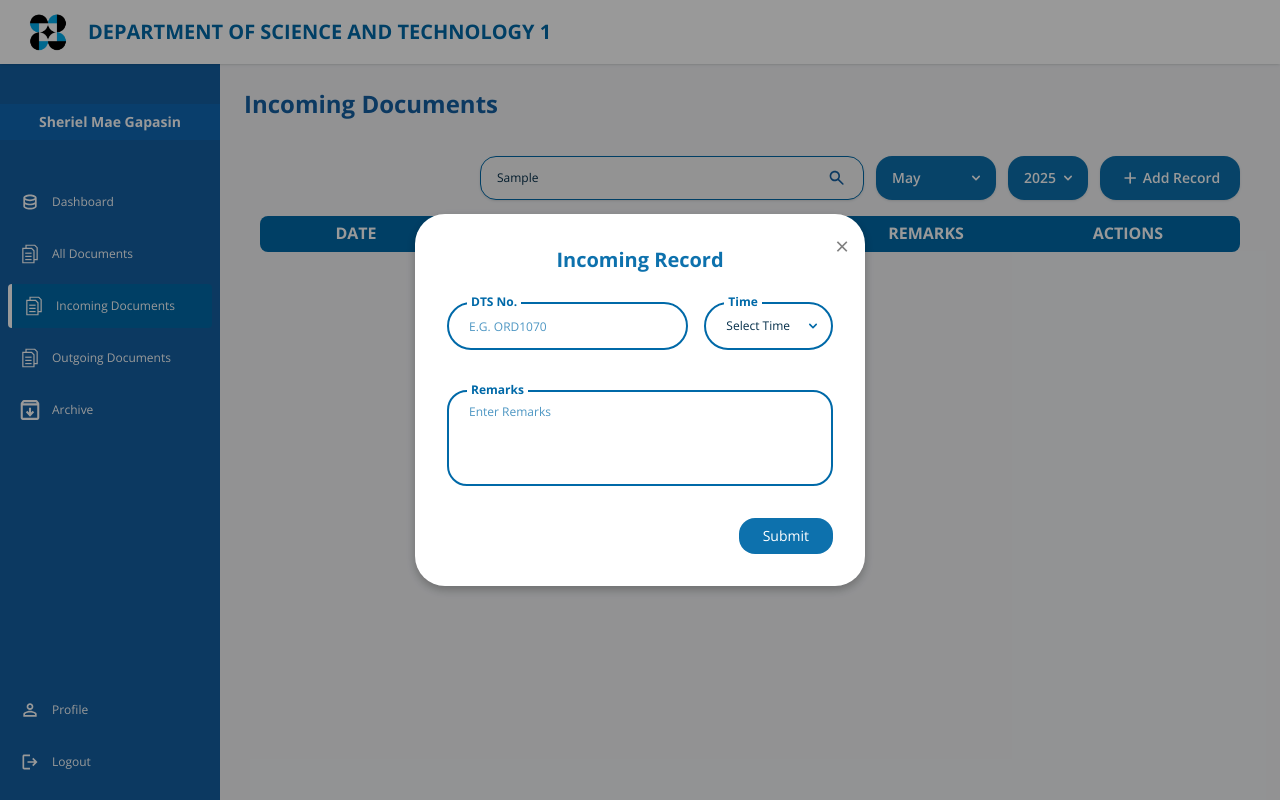
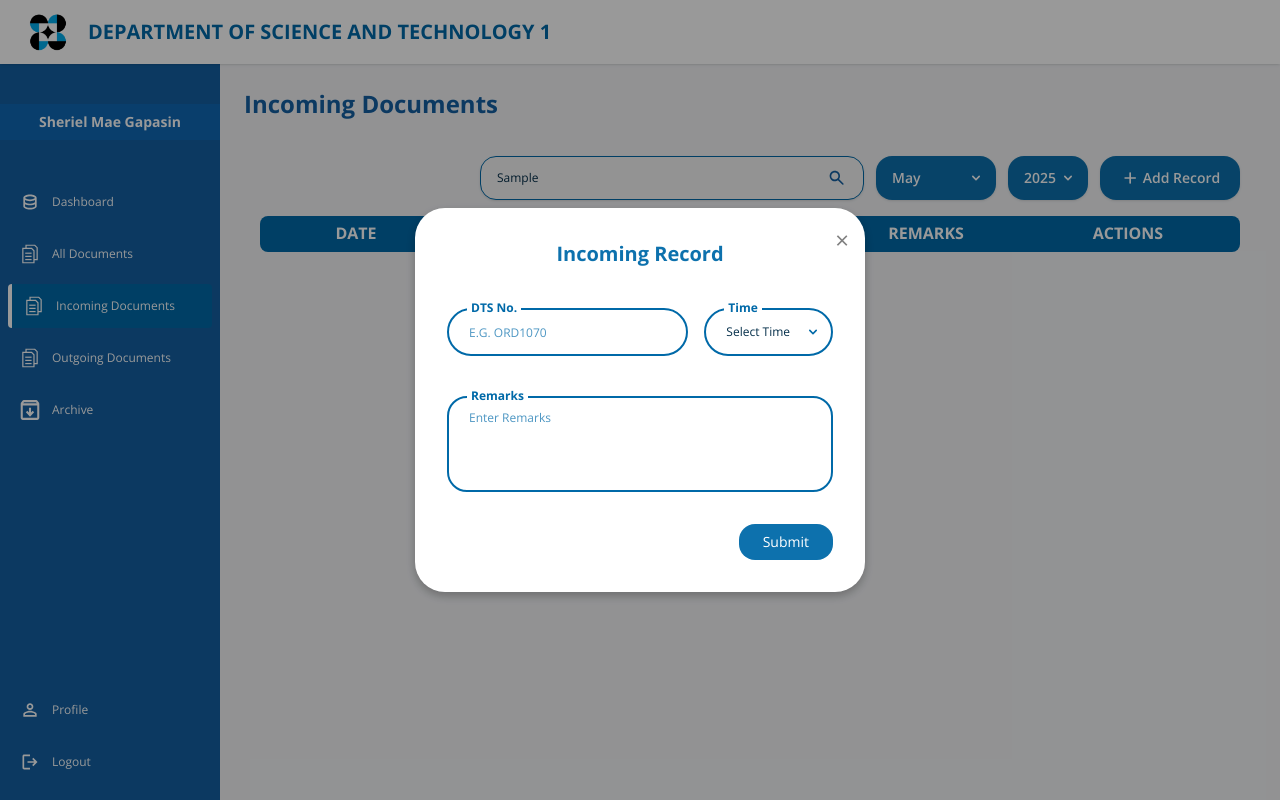
Before and after one commit to zholzxszs/DOST-Outgoing-Budget-System, a React (Vite) app in the folder frontend/: page /incoming in a window 1280 px wide. Both pictures are taken after typing "Sample" into the empty fields and a click on the button "Add Record". Built offline with nearby package versions, Linux system fonts and the light colour scheme.

Commit message:
adjust the height

```diff
--- a/frontend/src/Components/overlayIncoming.jsx
+++ b/frontend/src/Components/overlayIncoming.jsx
@@ -44,7 +44,7 @@ function OverlayIncoming({ onClose }) {
         <h2 className="text-xl font-bold text-sky-700/95 text-center">Incoming Record</h2>
 
         {/* DTS No. and Time - Flex Row */}
-        <div className="flex flex-wrap gap-4 mt-1">
+        <div className="flex flex-wrap gap-4 mt-4">
           {/* DTS No. */}
           <div className="flex-1 min-w-[200px] mb-4 relative">
             <label className="absolute -top-2 left-5 bg-white px-1 text-sky-700 text-xs font-bold z-10">
```
